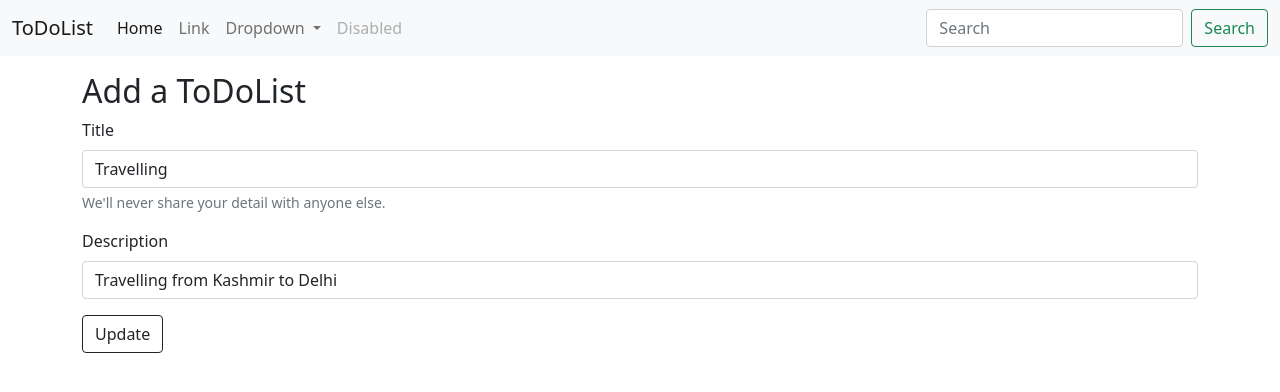
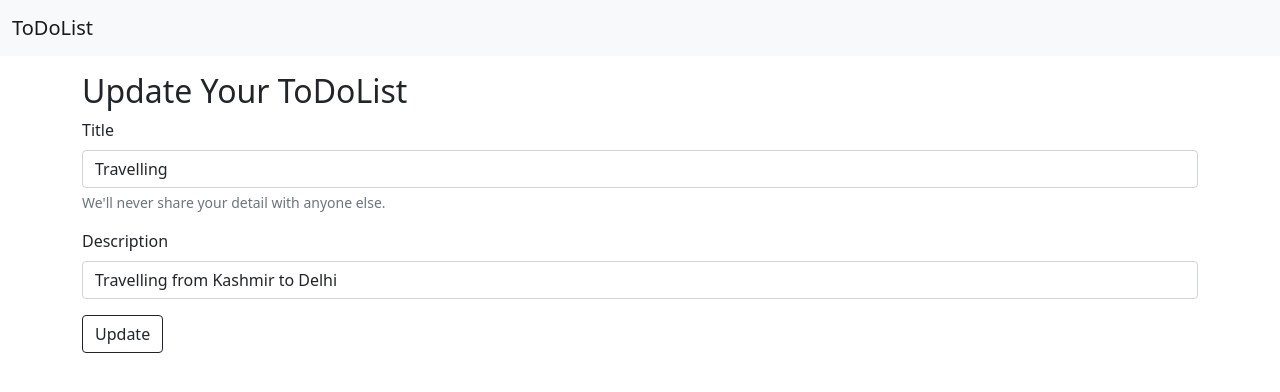
Before and after one commit to KVM-Projects/MyTodoApp, a Flask app: page /update/1 in a window 1280 px wide. Shown: the top 392 px of the page. Run offline with Flask 2, Linux system fonts and the light colour scheme; data comes from the database, SQL or seed files in the repository; both versions use the stored data as it was after the commit.

Commit message:
first commit

```diff
--- a/app.py
+++ b/app.py
@@ -12,8 +12,8 @@ class Todo(db.Model):
     desc = db.Column(db.String(500), nullable = False)
     datec = db.Column(db.DateTime, default = datetime.utcnow)
 
-    def __repr__(self):
-        return f"{self.sno} - {self.title}"
+    # def __repr__(self):
+        # return f"{self.sno} - {self.title}"
 
 @app.route('/', methods = ['GET', 'POST'])
 def hw():
@@ -33,7 +33,7 @@ def delete(sno):
     todo = Todo.query.filter_by(sno=sno).first()
     db.session.delete(todo)
     db.session.commit()
-    return redirect('http://127.0.0.1:5000/')
+    return redirect('/')
 
 
 @app.route('/update/<int:sno>', methods = ['GET','POST'])
@@ -46,7 +46,7 @@ def update(sno):
         todo.desc = desc
         db.session.add(todo)
         db.session.commit()
-        return redirect('http://127.0.0.1:5000/')
+        return redirect('/')
 
     todo = Todo.query.filter_by(sno=sno).first()
     return render_template('update.html',todo=todo)
--- a/templates/update.html
+++ b/templates/update.html
@@ -23,41 +23,12 @@
                 <span class="navbar-toggler-icon"></span>
             </button>
             <div class="collapse navbar-collapse" id="navbarSupportedContent">
-                <ul class="navbar-nav me-auto mb-2 mb-lg-0">
-                    <li class="nav-item">
-                        <a class="nav-link active" aria-current="page" href="#">Home</a>
-                    </li>
-                    <li class="nav-item">
-                        <a class="nav-link" href="#">Link</a>
-                    </li>
-                    <li class="nav-item dropdown">
-                        <a class="nav-link dropdown-toggle" href="#" id="navbarDropdown" role="button"
-                            data-bs-toggle="dropdown" aria-expanded="false">
-                            Dropdown
-                        </a>
-                        <ul class="dropdown-menu" aria-labelledby="navbarDropdown">
-                            <li><a class="dropdown-item" href="#">Action</a></li>
-                            <li><a class="dropdown-item" href="#">Another action</a></li>
-                            <li>
-                                <hr class="dropdown-divider">
-                            </li>
-                            <li><a class="dropdown-item" href="#">Something else here</a></li>
-                        </ul>
-                    </li>
-                    <li class="nav-item">
-                        <a class="nav-link disabled" href="#" tabindex="-1" aria-disabled="true">Disabled</a>
-                    </li>
-                </ul>
-                <form class="d-flex">
-                    <input class="form-control me-2" type="search" placeholder="Search" aria-label="Search">
-                    <button class="btn btn-outline-success" type="submit">Search</button>
-                </form>
             </div>
         </div>
     </nav>
 
     <div class="container my-3">
-        <h2>Add a ToDoList</h2>
+        <h2>Update Your ToDoList</h2>
         <form action="/update/{{todo.sno}}" method="POST">
             <div class="mb-3">
                 <label for="title" class="form-label">Title</label>
```
Also changed, not shown: templates/index.html (+2 -5 lines), todo.db (added), 1 other file.
